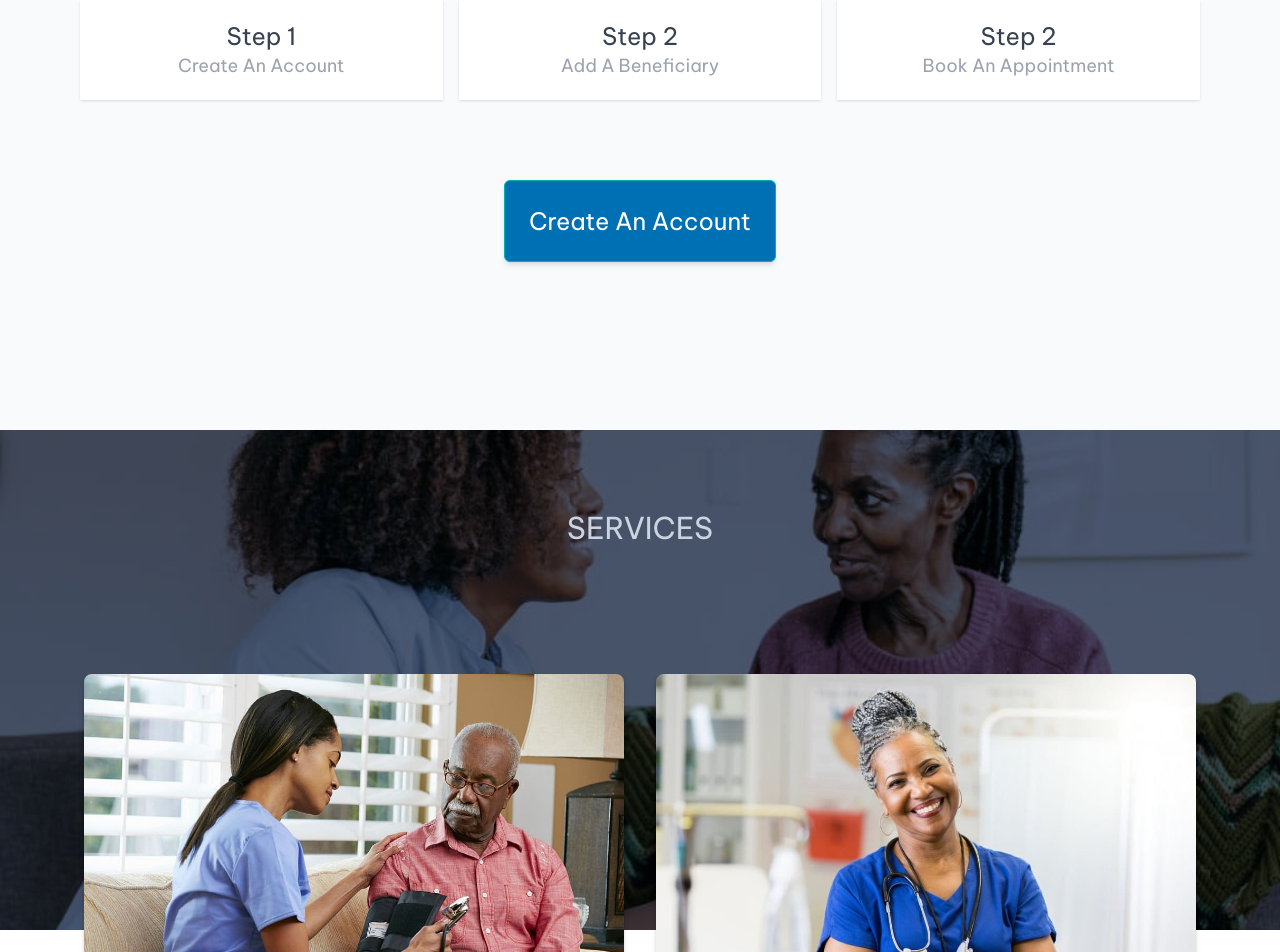
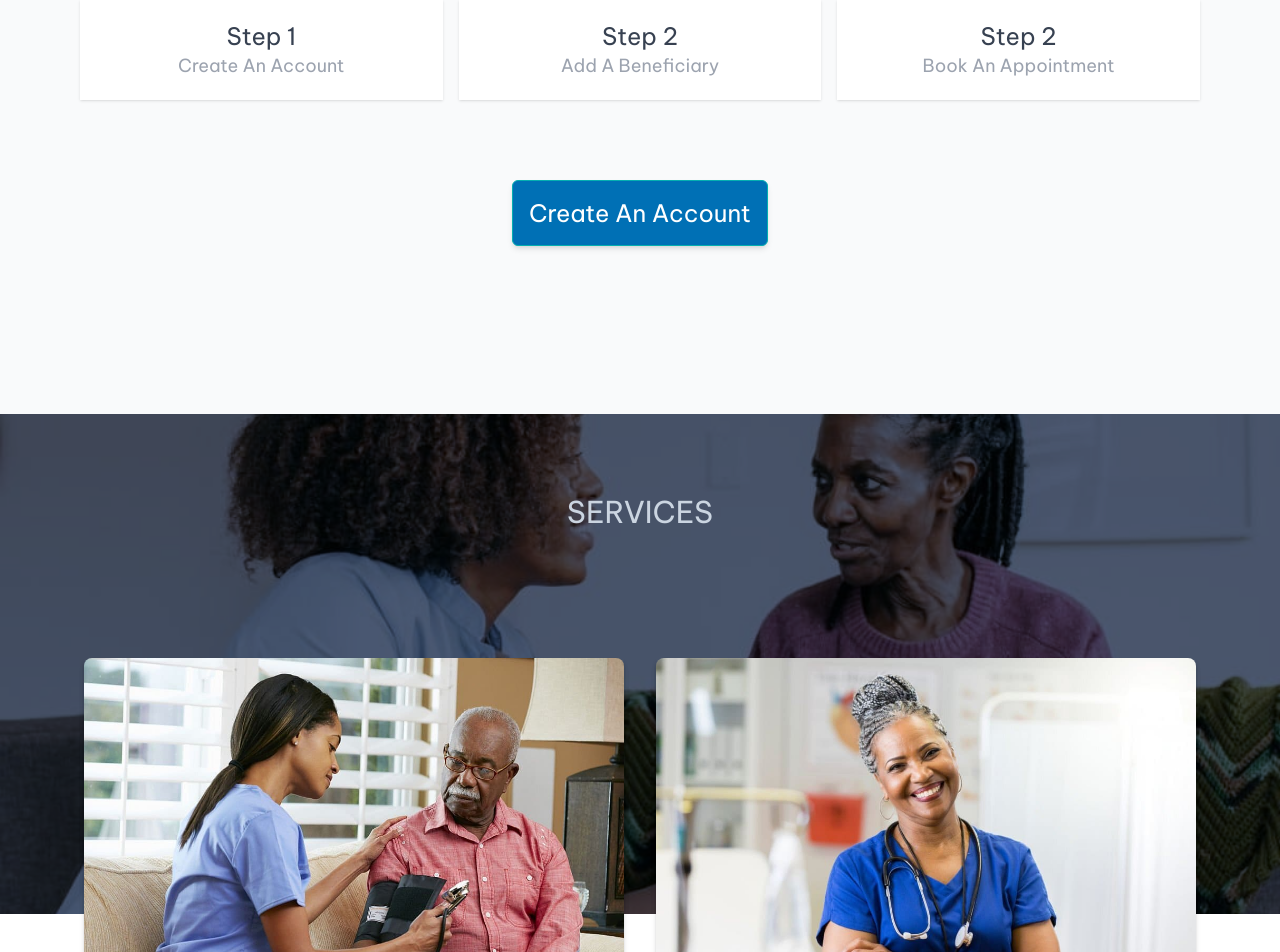
Before and after one commit to ihsidna/ihs-frontend, a React (Create React App) app: page / in a window 1280 px wide. Shown: the part 848-1800 px from the top of the page. Built offline with nearby package versions, Linux system fonts and the light colour scheme; no server answers; what react-topbar-progress-indicator would draw is missing.

Commit message:
refactor - refactor get started button padding screens bigger than 767px

```diff
--- a/src/components/website/landing/HowItWorks.jsx
+++ b/src/components/website/landing/HowItWorks.jsx
@@ -34,7 +34,7 @@ const HowItWorks = () => {
 			</div>
 
 			<div className="flex justify-center md:py-10 py-6">
-				<button className="bg-ihs-blue md:py-6 py-4  md:px-6 px-4 md:text-2xl text-xl md:hover:bg-transparent md:hover:text-ihs-blue md:hover:border-ihs-blue md:hover:font-bold hover:bg-transparent hover:text-ihs-blue hover:border-ihs-blue hover:font-bold shadow-md" onClick={() => {
+				<button className="bg-ihs-blue py-4 px-4 md:text-2xl text-xl md:hover:bg-transparent md:hover:text-ihs-blue md:hover:border-ihs-blue md:hover:font-bold hover:bg-transparent hover:text-ihs-blue hover:border-ihs-blue hover:font-bold shadow-md" onClick={() => {
 					navigate('/signup')
 				}}>Create An Account</button>
 			</div>
```
